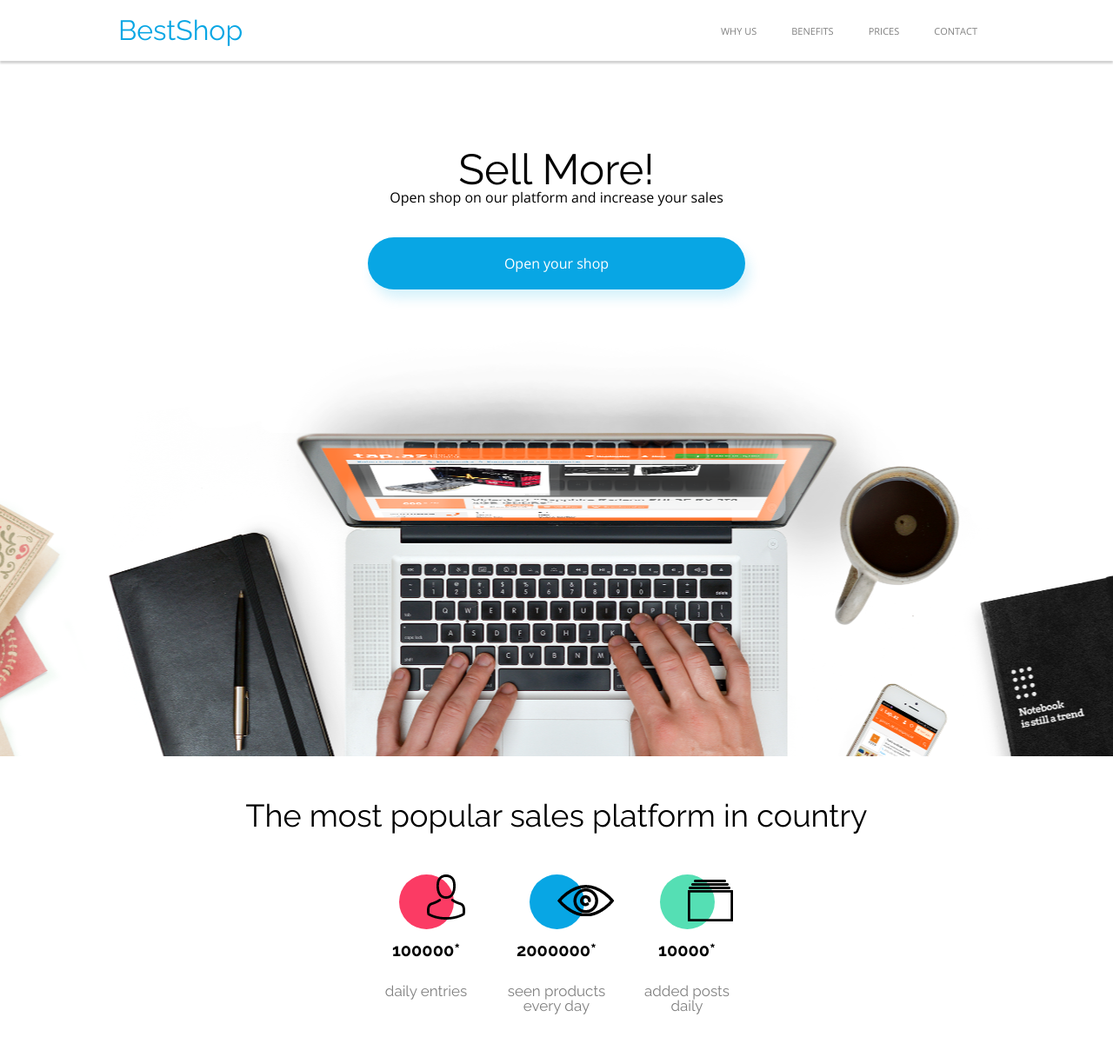
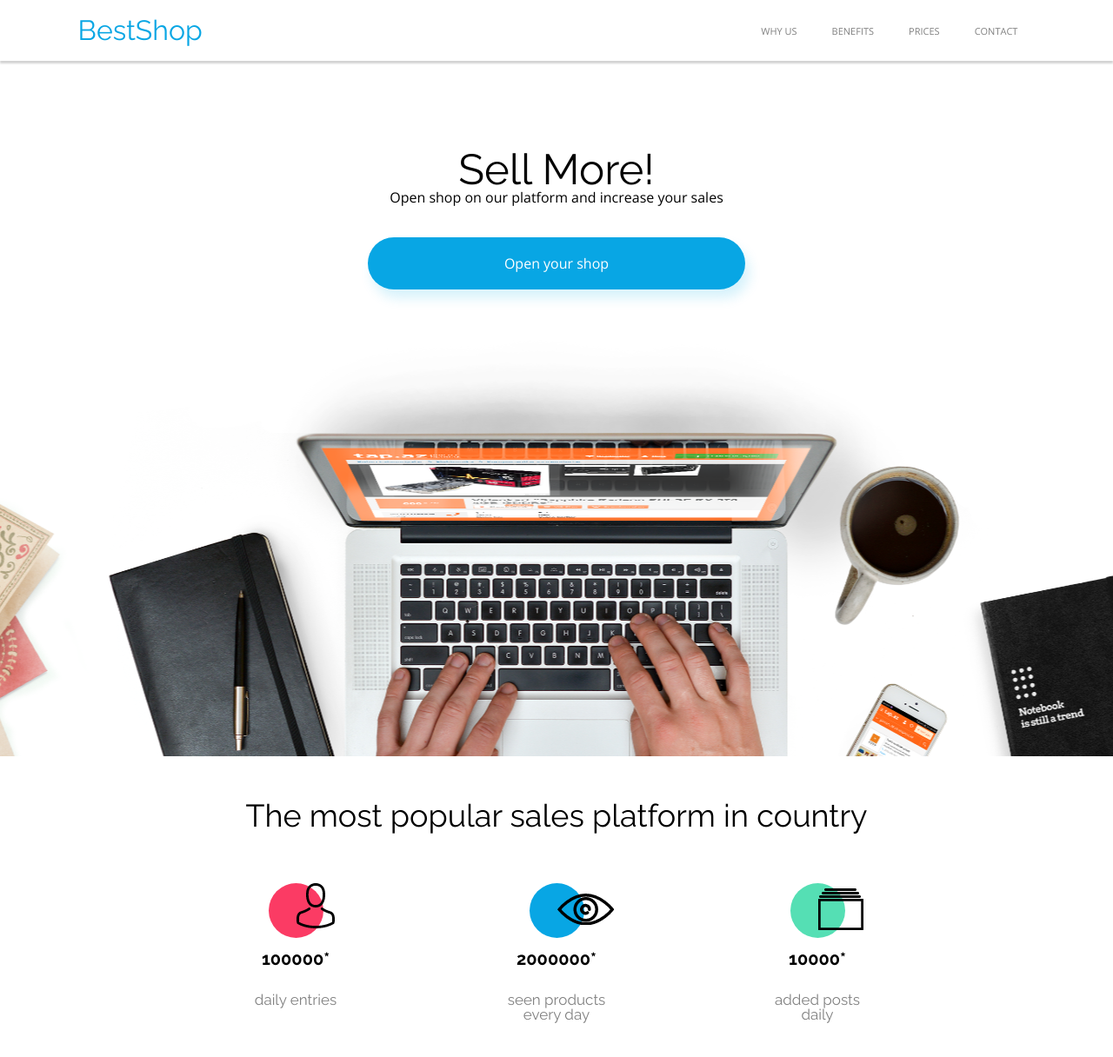
Before and after one commit to kodola/Cool_website, a website: page Cool_website/index.html in a window 1280 px wide. Shown: the whole page at 87% size. Drawn offline with nearby package versions, Linux system fonts and the light colour scheme.

Commit message:
second-section changes

```diff
--- a/Cool_website/scss/config/_typography.scss
+++ b/Cool_website/scss/config/_typography.scss
@@ -1,6 +1,7 @@
 *{
   box-sizing: border-box;
   text-decoration: none;
+  max-width: 100%;
 }
 :root{
   --OpenSans-font:'Open Sans';
--- a/Cool_website/scss/layout/_base.scss
+++ b/Cool_website/scss/layout/_base.scss
@@ -1,4 +1,7 @@
 .container__large{
-  max-width: 100%;
+  max-width: 100vw;
   margin: 0 auto;
 }
+.container__normal{
+  max-width: 900px;
+}
--- a/Cool_website/scss/layout/_first-section.scss
+++ b/Cool_website/scss/layout/_first-section.scss
@@ -1,7 +1,7 @@
 .opening__section{
   background: url("../images/Background.png") bottom no-repeat;
   min-height: 100vh;
-  width: 100vw;
+  //width: 100vw;
   margin-bottom: -100px;
   margin-top: 100px;
 }
--- a/Cool_website/scss/layout/_header.scss
+++ b/Cool_website/scss/layout/_header.scss
@@ -9,16 +9,23 @@
   font-family: var(--Raleway-font);
   font-size: 32px;
   color: #08A6E4;
-  margin: 0 136px;
+  margin: 0 7%;
 }
 .nav__menu{
   display: flex;
   justify-content: flex-end;
-  margin: 0 136px;
+  margin: 0 7%;
+}
+.nav__item{
+  display: flex;
+  justify-content: center;
+  align-items: center;
+  line-height: 15px;
 }
 .nav__link{
   padding: 20px;
   font-family: var(--OpenSans-font);
   font-size: 11px;
   color: gray;
+  text-align: center;
 }
--- a/Cool_website/scss/layout/_second-section.scss
+++ b/Cool_website/scss/layout/_second-section.scss
@@ -15,18 +15,17 @@
   font-size: 36px;
   color: black;
   text-align: center;
-
 }
 .row__2{
   display: flex;
-  justify-content: center;
+  justify-content: space-around;
   align-items: flex-start;
-
 }
 .first__section__content{
   display: flex;
   align-items: center;
   flex-direction: column;
+  padding: 10px;
 }
 .statistics__pic{
   content: "";
```
Also changed, not shown: Cool_website/css/main.css.
